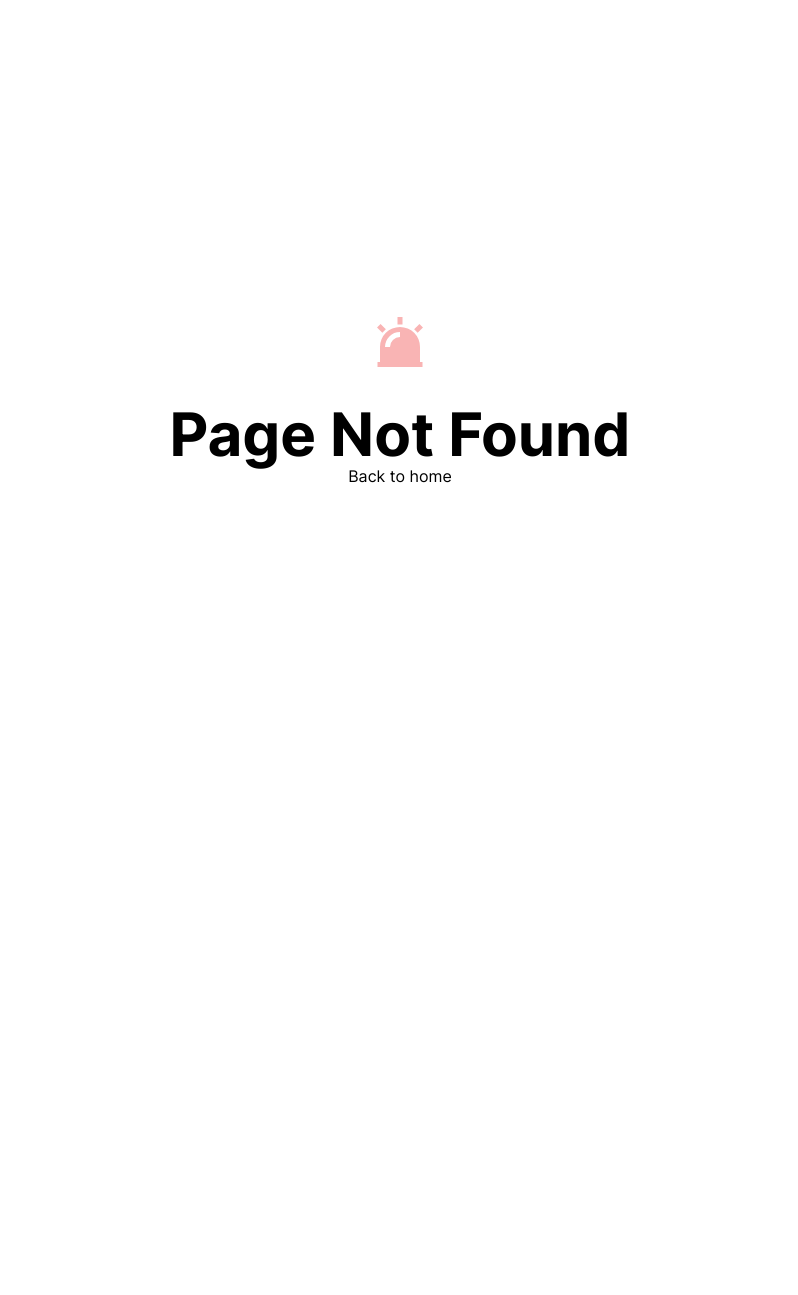
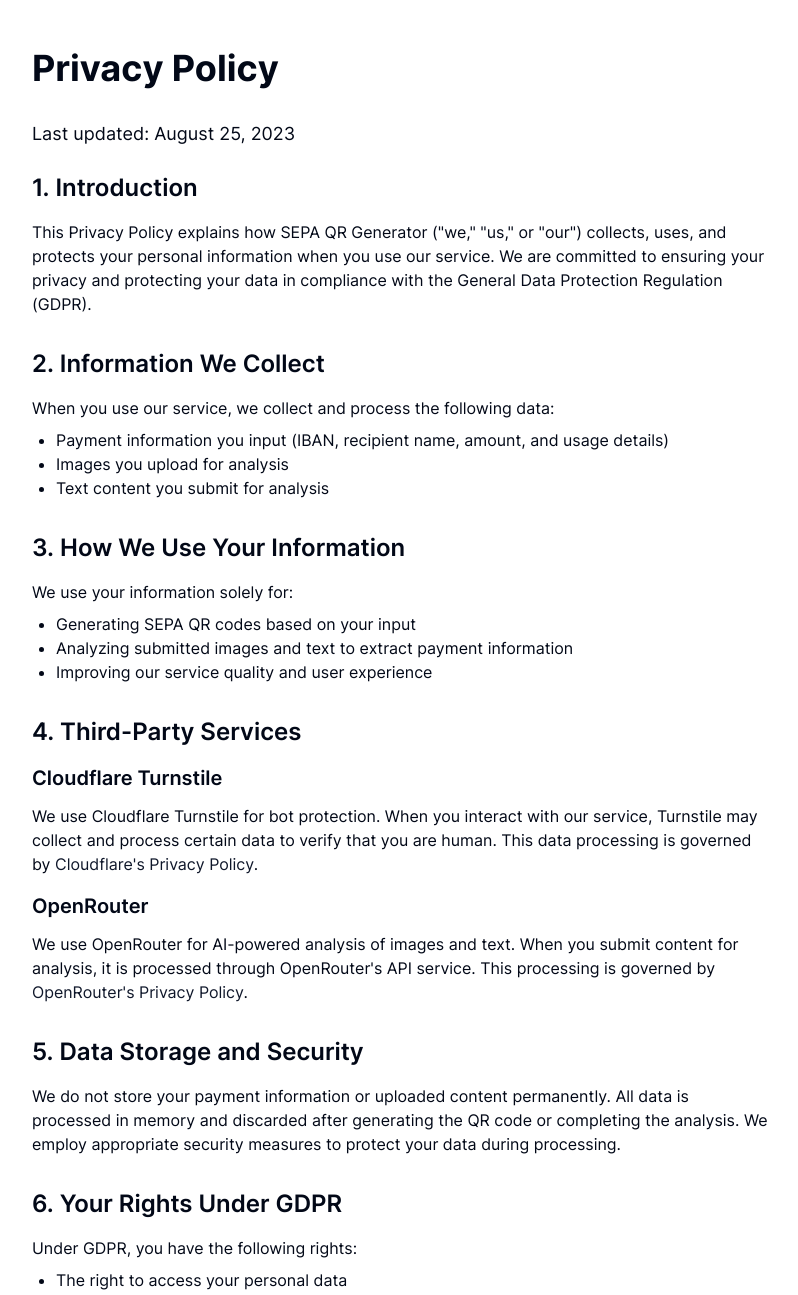
Before and after one commit to c0dr/sepaqr, a Next.js app: page /privacy in a window 1280 px wide. Before the commit this address had no page. Shown: the top 1295 px of the page, without its empty margins (240-1038 px from the left). Before the commit the page ends 800 px from the top, so only its background shows below. Built offline with nearby package versions, Linux system fonts and the light colour scheme.

Commit message:
feat: add privacy policy, better colors

```diff
--- a/src/app/page.tsx
+++ b/src/app/page.tsx
@@ -34,6 +34,7 @@
 import { Form } from '@/components/ui/form';
 import { Label } from '@/components/ui/label';
 import { Tabs, TabsContent, TabsList, TabsTrigger } from '@/components/ui/tabs';
+
 import { turnstileSiteKey } from '@/constant/env';
 
 export default function HomePage() {
@@ -620,7 +621,7 @@
           )}
         </div>
 
-        <div className='m-2 border border-gray-200 p-3'>
+        <div className='advertising-box m-2 border border-gray-200 p-3'>
           <span className='text text-xs text-gray-700'>
             Werbung für meine andere Seite:{' '}
           </span>
@@ -638,7 +639,12 @@
           <UnderlineLink href='https://github.com/c0dr/sepaqr'>
             Open Source on GitHub
           </UnderlineLink>
-          .
+          {' • '}
+          <UnderlineLink href='https://www.mrsimon.dev/contact'>
+            Kontakt
+          </UnderlineLink>
+          {' • '}
+          <UnderlineLink href='/privacy'>Datenschutz</UnderlineLink>.
         </footer>
       </div>
     </main>
--- /dev/null
+++ b/src/app/privacy/page.tsx
@@ -0,0 +1,156 @@
+import Link from 'next/link';
+import * as React from 'react';
+
+export const metadata = {
+  title: 'Privacy Policy - SEPA QR Generator',
+  description:
+    'Privacy policy and data processing information for SEPA QR Generator',
+};
+
+export default function PrivacyPage() {
+  return (
+    <main className='bg-background min-h-screen'>
+      <div className='container mx-auto max-w-3xl px-4 py-12'>
+        <h1 className='mb-8 text-4xl font-bold'>Privacy Policy</h1>
+
+        <div className='prose dark:prose-invert max-w-none'>
+          <p className='mb-6 text-lg'>
+            Last updated:{' '}
+            {new Date().toLocaleDateString('en-US', {
+              year: 'numeric',
+              month: 'long',
+              day: 'numeric',
+            })}
+          </p>
+
+          <section className='mb-8'>
+            <h2 className='mb-4 text-2xl font-semibold'>1. Introduction</h2>
+            <p>
+              This Privacy Policy explains how SEPA QR Generator ("we," "us," or
+              "our") collects, uses, and protects your personal information when
+              you use our service. We are committed to ensuring your privacy and
+              protecting your data in compliance with the General Data
+              Protection Regulation (GDPR).
+            </p>
+          </section>
+
+          <section className='mb-8'>
+            <h2 className='mb-4 text-2xl font-semibold'>
+              2. Information We Collect
+            </h2>
+            <p>
+              When you use our service, we collect and process the following
+              data:
+            </p>
+            <ul className='mt-2 list-disc pl-6'>
+              <li>
+                Payment information you input (IBAN, recipient name, amount, and
+                usage details)
+              </li>
+              <li>Images you upload for analysis</li>
+              <li>Text content you submit for analysis</li>
+            </ul>
+          </section>
+
+          <section className='mb-8'>
+            <h2 className='mb-4 text-2xl font-semibold'>
+              3. How We Use Your Information
+            </h2>
+            <p>We use your information solely for:</p>
+            <ul className='mt-2 list-disc pl-6'>
+              <li>Generating SEPA QR codes based on your input</li>
+              <li>
+                Analyzing submitted images and text to extract payment
+                information
+              </li>
+              <li>Improving our service quality and user experience</li>
+            </ul>
+          </section>
+
+          <section className='mb-8'>
+            <h2 className='mb-4 text-2xl font-semibold'>
+              4. Third-Party Services
+            </h2>
+            <h3 className='mb-3 text-xl font-semibold'>Cloudflare Turnstile</h3>
+            <p>
+              We use Cloudflare Turnstile for bot protection. When you interact
+              with our service, Turnstile may collect and process certain data
+              to verify that you are human. This data processing is governed by{' '}
+              <a
+                href='https://www.cloudflare.com/privacy/'
+                className='text-primary hover:underline'
+              >
+                Cloudflare's Privacy Policy
+              </a>
+              .
+            </p>
+
+            <h3 className='mb-3 mt-4 text-xl font-semibold'>OpenRouter</h3>
+            <p>
+              We use OpenRouter for AI-powered analysis of images and text. When
+              you submit content for analysis, it is processed through
+              OpenRouter's API service. This processing is governed by{' '}
+              <a
+                href='https://openrouter.ai/privacy'
+                className='text-primary hover:underline'
+              >
+                OpenRouter's Privacy Policy
+              </a>
+              .
+            </p>
+          </section>
+
+          <section className='mb-8'>
+            <h2 className='mb-4 text-2xl font-semibold'>
+              5. Data Storage and Security
+            </h2>
+            <p>
+              We do not store your payment information or uploaded content
+              permanently. All data is processed in memory and discarded after
+              generating the QR code or completing the analysis. We employ
+              appropriate security measures to protect your data during
+              processing.
+            </p>
+          </section>
+
+          <section className='mb-8'>
+            <h2 className='mb-4 text-2xl font-semibold'>
+              6. Your Rights Under GDPR
+            </h2>
+            <p>Under GDPR, you have the following rights:</p>
+            <ul className='mt-2 list-disc pl-6'>
+              <li>The right to access your personal data</li>
+              <li>The right to rectification of inaccurate personal data</li>
+              <li>The right to erasure of your personal data</li>
+              <li>The right to restrict processing of your personal data</li>
+              <li>The right to data portability</li>
+              <li>The right to object to processing of your personal data</li>
+            </ul>
+          </section>
+
+          <section className='mb-8'>
+            <h2 className='mb-4 text-2xl font-semibold'>
+              7. Contact Information
+            </h2>
+            <p>
+              For any privacy-related questions or to exercise your GDPR rights,
+              please contact us at:{' '}
+              <a
+                href='mailto:privacy@example.com'
+                className='text-primary hover:underline'
+              >
+                privacy@example.com
+              </a>
+            </p>
+          </section>
+        </div>
+
+        <div className='mt-8'>
+          <Link href='/' className='text-primary hover:underline'>
+            ← Back to Home
+          </Link>
+        </div>
+      </div>
+    </main>
+  );
+}
--- a/src/styles/globals.css
+++ b/src/styles/globals.css
@@ -124,25 +124,25 @@
     --tw-color-primary-950: 8 47 73;
   }
   .dark {
-    --background: 222.2 84% 4.9%;
-    --foreground: 210 40% 98%;
-    --card: 222.2 84% 4.9%;
-    --card-foreground: 210 40% 98%;
-    --popover: 222.2 84% 4.9%;
-    --popover-foreground: 210 40% 98%;
-    --primary: 210 40% 98%;
-    --primary-foreground: 222.2 47.4% 11.2%;
-    --secondary: 217.2 32.6% 17.5%;
-    --secondary-foreground: 210 40% 98%;
-    --muted: 217.2 32.6% 17.5%;
-    --muted-foreground: 215 20.2% 65.1%;
-    --accent: 217.2 32.6% 17.5%;
-    --accent-foreground: 210 40% 98%;
-    --destructive: 0 62.8% 30.6%;
-    --destructive-foreground: 210 40% 98%;
-    --border: 217.2 32.6% 17.5%;
-    --input: 217.2 32.6% 17.5%;
-    --ring: 212.7 26.8% 83.9%;
+  --background: 220 80% 6%;
+  --foreground: 210 40% 98%;
+  --card: 220 80% 8%;
+  --card-foreground: 210 45% 98%;
+  --popover: 220 80% 8%;
+  --popover-foreground: 210 45% 98%;
+  --primary: 217 91% 60%;
+  --primary-foreground: 222.2 47.4% 11.2%;
+  --secondary: 217.2 32.6% 20%;
+  --secondary-foreground: 210 45% 98%;
+  --muted: 217.2 32.6% 20%;
+  --muted-foreground: 215 20.2% 75%;
+  --accent: 217 91% 60%;
+  --accent-foreground: 210 45% 98%;
+  --destructive: 0 62.8% 30.6%;
+  --destructive-foreground: 210 45% 98%;
+  --border: 217.2 32.6% 20%;
+  --input: 217.2 32.6% 20%;
+  --ring: 224 76% 48%;
   }
 }
 
@@ -178,4 +178,20 @@
   body {
     @apply bg-background text-foreground;
   }
+  .dark .advertising-box {
+    @apply border-sky-400 bg-sky-950 p-4 shadow-lg;
+  }
+
+  .dark .advertising-box span {
+    @apply text-sky-200;
+  }
+
+  .dark .advertising-box .custom-link {
+    color: white;
+    font-weight: 600;
+  }
+
+  .dark .advertising-box .custom-link:hover {
+    color: rgb(186, 230, 253);
+  }
 }
```
